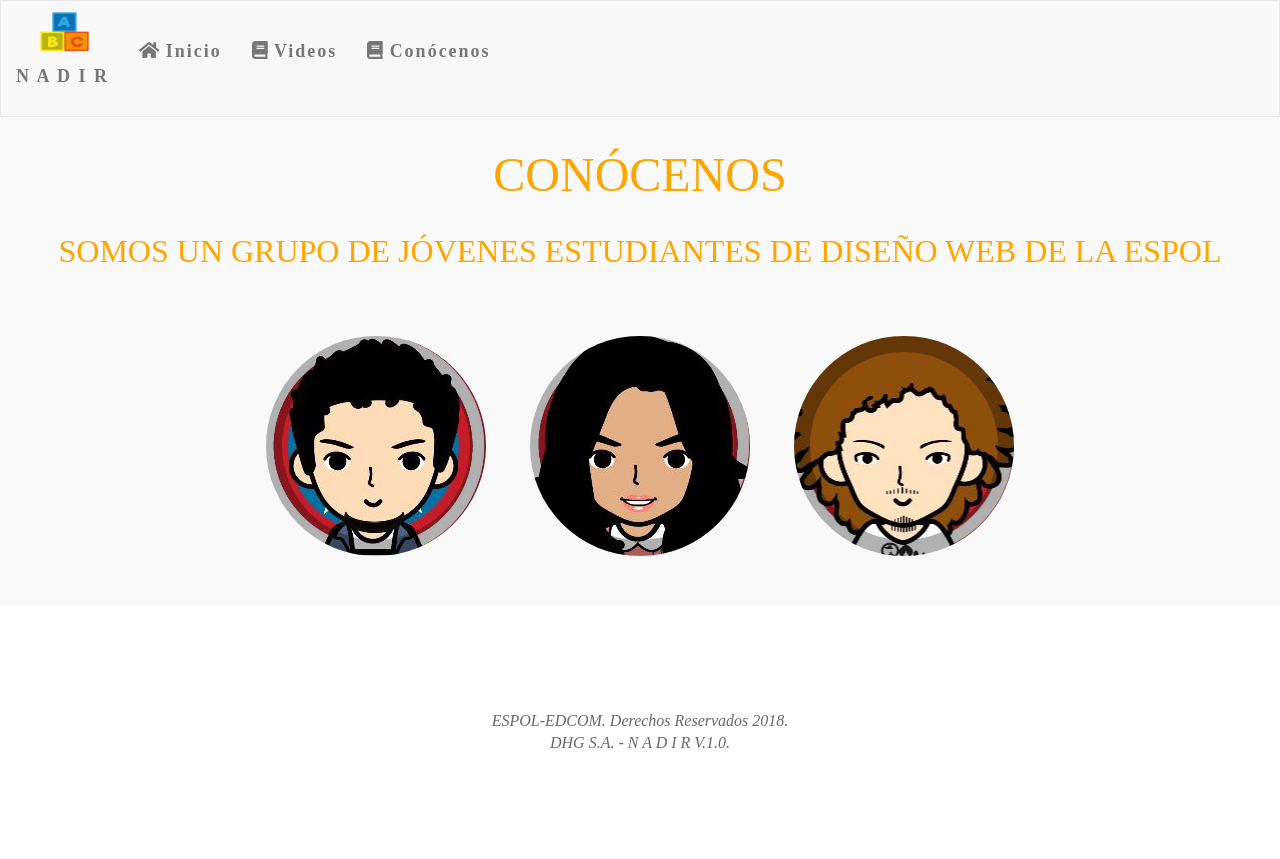
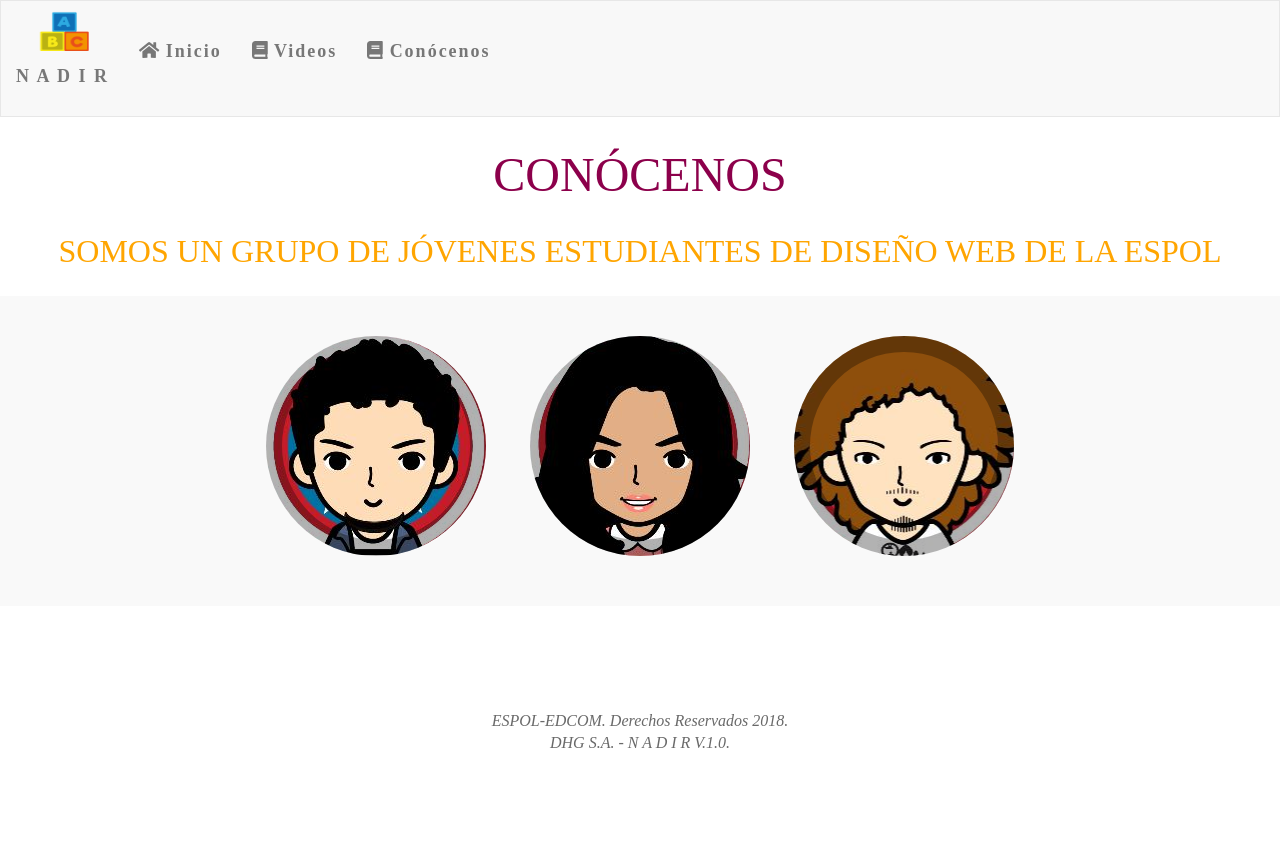
Before and after one commit to dany94xd/javascipt-, a PHP site: page /conocenos.html in a window 1280 px wide. Run offline with PHP 8.4, Linux system fonts and the light colour scheme; some libraries are stand-ins or nearby versions.

Commit message:
stylos
acomodando estilos

```diff
--- a/css/common.css
+++ b/css/common.css
@@ -383,17 +383,17 @@ table {
 }
 
 th{
-
-      font-size: 18px;
+     font-size: 18px;
 	letter-spacing: 1px;
-
+	color:#3f888f;
 
 }
 
 td{
 
-      font-size: 14px;
+    font-size: 14px;
 	letter-spacing: 1px;
+	color:#8c004b;
 
 }
 
--- a/css/style.css
+++ b/css/style.css
@@ -31,7 +31,9 @@ h6,
   line-height: 1.1;
 }
 
-h1,
+h1{
+ color:#8c004b;
+},,
 h2,
 h3 {
   margin-top: 20px;
@@ -114,7 +116,7 @@ html {
 body {
     font-family: Gorditas;
     font-size: 16px;
-    background: #f9f9f9;
+    background: #ffffff;
 	font-weight: 300;
 	color: orange;
 	-webkit-font-smoothing: antialiased;
@@ -820,3 +822,8 @@ a:hover + div {
 .izquierda{
   margin-left: 20px;
 }
+
+
+.admvideo{
+  margin-left: 200px;
+}
```
